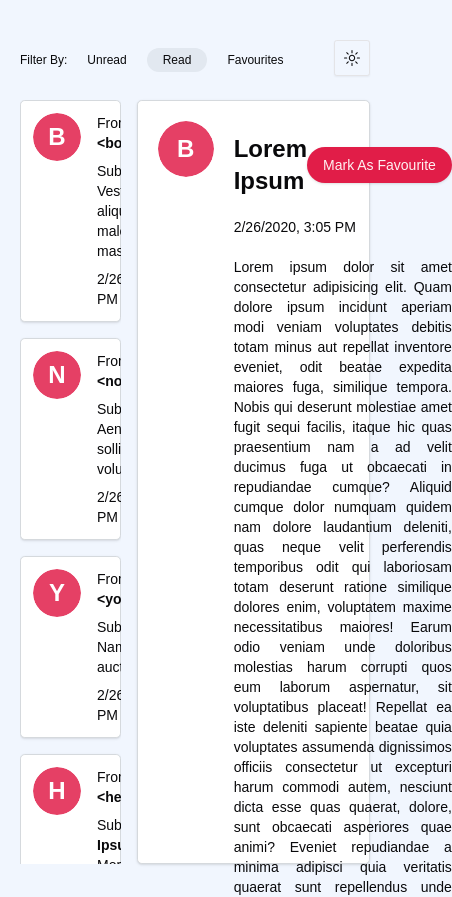
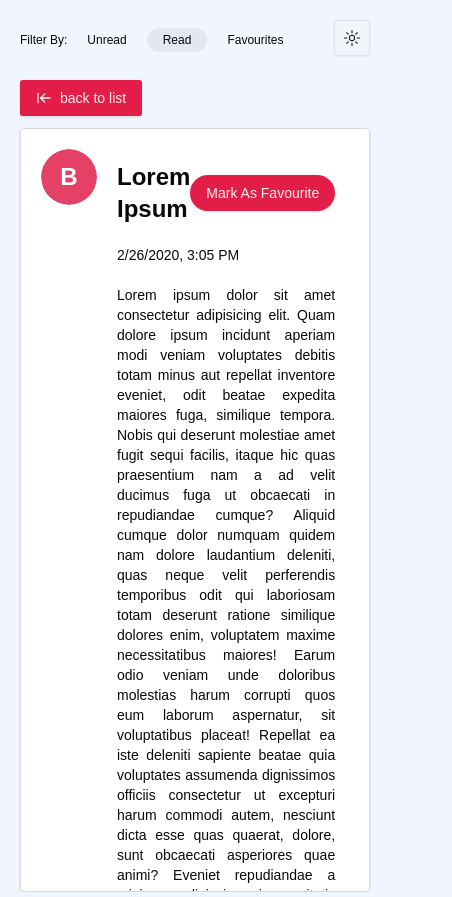
Before and after one commit to sharmashiv24251/Outlook_rock8, a Next.js app: page / in a window 390 px wide. Shown: the top 897 px of the page, 452 px wide, since content can reach past the window. Built offline with nearby package versions, Linux system fonts and the light colour scheme.

Commit message:
ui : responsive

```diff
--- a/app/globals.css
+++ b/app/globals.css
@@ -70,3 +70,8 @@ body {
     @apply bg-background text-foreground;
   }
 }
+
+.hide_scroll_bar {
+  -ms-overflow-style: none;
+  scrollbar-width: none;
+}
--- a/app/page.tsx
+++ b/app/page.tsx
@@ -4,6 +4,8 @@ import EmailCard from "@/components/EmailCard";
 import EmailListContainer from "@/components/EmailList";
 import { useState } from "react";
 import EmailContent from "@/components/EmailContent";
+import { Button } from "@/components/ui/button";
+import { ArrowLeftToLine } from "lucide-react";
 const Home = () => {
   const [isWide, setIsWide] = useState(false);
   const [selectedEmail, setSelectedEmail] = useState<string | null>(null);
@@ -28,7 +30,15 @@ const Home = () => {
           </div>
         ))}
       </EmailListContainer>
-
+      <Button
+        className={`${
+          isWide ? "hidden" : "sm:hidden"
+        } mb-3 absolute translate-y--20`}
+        onClick={toggleWidth}
+      >
+        <ArrowLeftToLine />
+        back to list
+      </Button>
       <EmailContent
         isWide={isWide}
         text={
--- a/components/EmailContent.tsx
+++ b/components/EmailContent.tsx
@@ -3,6 +3,7 @@ import { Card } from "./ui/card";
 import { EmailType } from "@/dummy_data";
 import { Avatar, AvatarFallback } from "./ui/avatar";
 import { Button } from "./ui/button";
+import { ArrowLeftToLine } from "lucide-react";
 
 const EmailContent = ({
   isWide = true,
@@ -14,11 +15,11 @@ const EmailContent = ({
   email: EmailType;
 }) => {
   // Apply classes based on state
-  const widthClass = isWide ? "hidden" : "w-2/3";
+  const widthClass = isWide ? "hidden" : "sm:w-2/3 w-full";
 
   return (
     <Card
-      className={`h-full bg-card ${widthClass} text-sm transition-all duration-300 pl-5 pr-10 py-5 rounded-lg light:text-[#636363]`}
+      className={`h-full bg-card ${widthClass} text-sm transition-all duration-300 pl-5 pr-10 py-5 rounded-lg light:text-[#636363] overflow-scroll max-sm:mt-12 max-sm:pb-52 hide_scroll_bar`}
     >
       <div className="flex gap-5">
         <Avatar className="h-14 w-14 text-2xl">
--- a/components/EmailList.tsx
+++ b/components/EmailList.tsx
@@ -8,11 +8,11 @@ const EmailListContainer = ({
   isWide: boolean;
 }) => {
   // Apply classes based on state
-  const widthClass = isWide ? "w-full" : "w-1/3";
+  const widthClass = isWide ? "w-full" : "w-1/3 sm:flex hidden";
 
   return (
     <div
-      className={`flex flex-col gap-4 ${widthClass} text-sm transition-all duration-300 overflow-scroll`}
+      className={`flex flex-col gap-4 ${widthClass} text-sm transition-all duration-300 overflow-scroll hide_scroll_bar max-sm:pb-52`}
     >
       {children}
     </div>
--- a/components/Nav.tsx
+++ b/components/Nav.tsx
@@ -4,7 +4,7 @@ import Link from "next/link";
 
 const Nav = () => {
   return (
-    <nav className="flex justify-between text-xs sm:text-md md:text-base h-10 my-5">
+    <nav className="flex justify-between text-xs sm:text-md md:text-base h-10 mb-5 mt-0 sm:my-5">
       <div className="flex gap-3 justify-center items-center">
         <span>Filter By:</span>
         <Link href={"/"} className="p-2 rounded-md">
```
